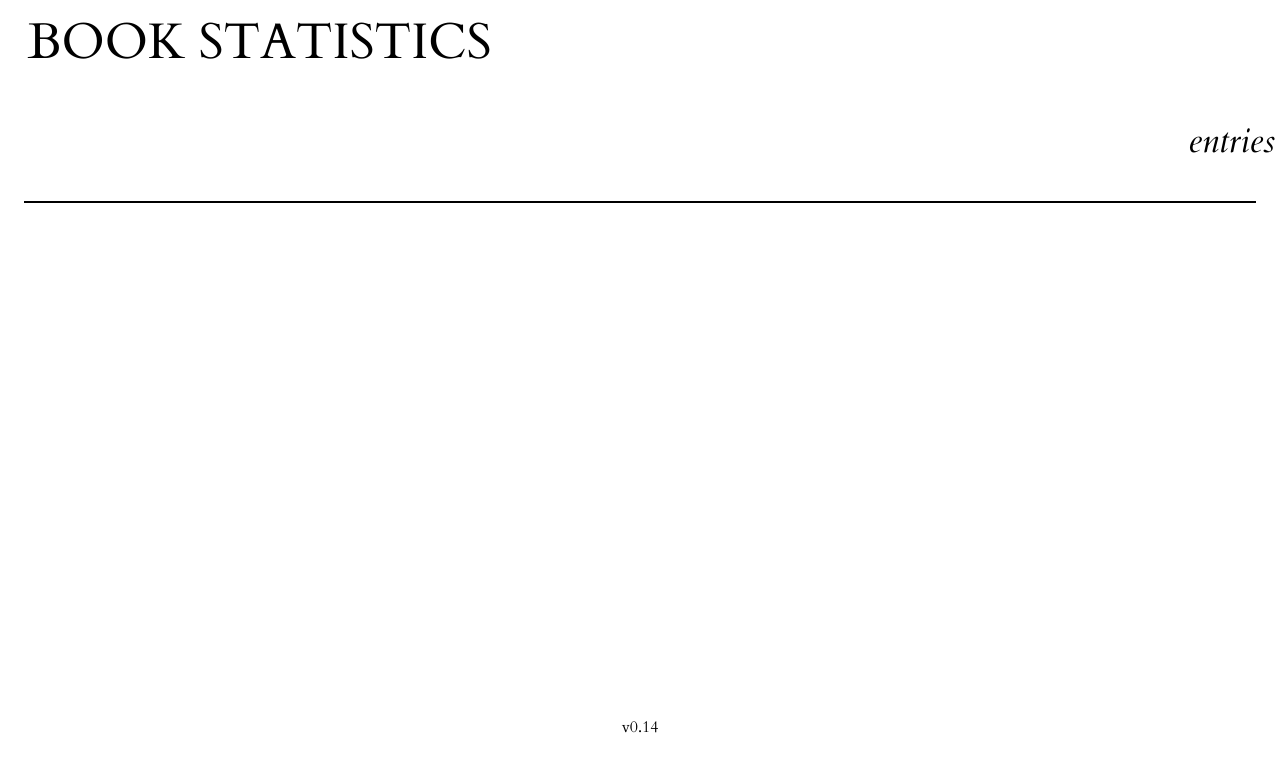
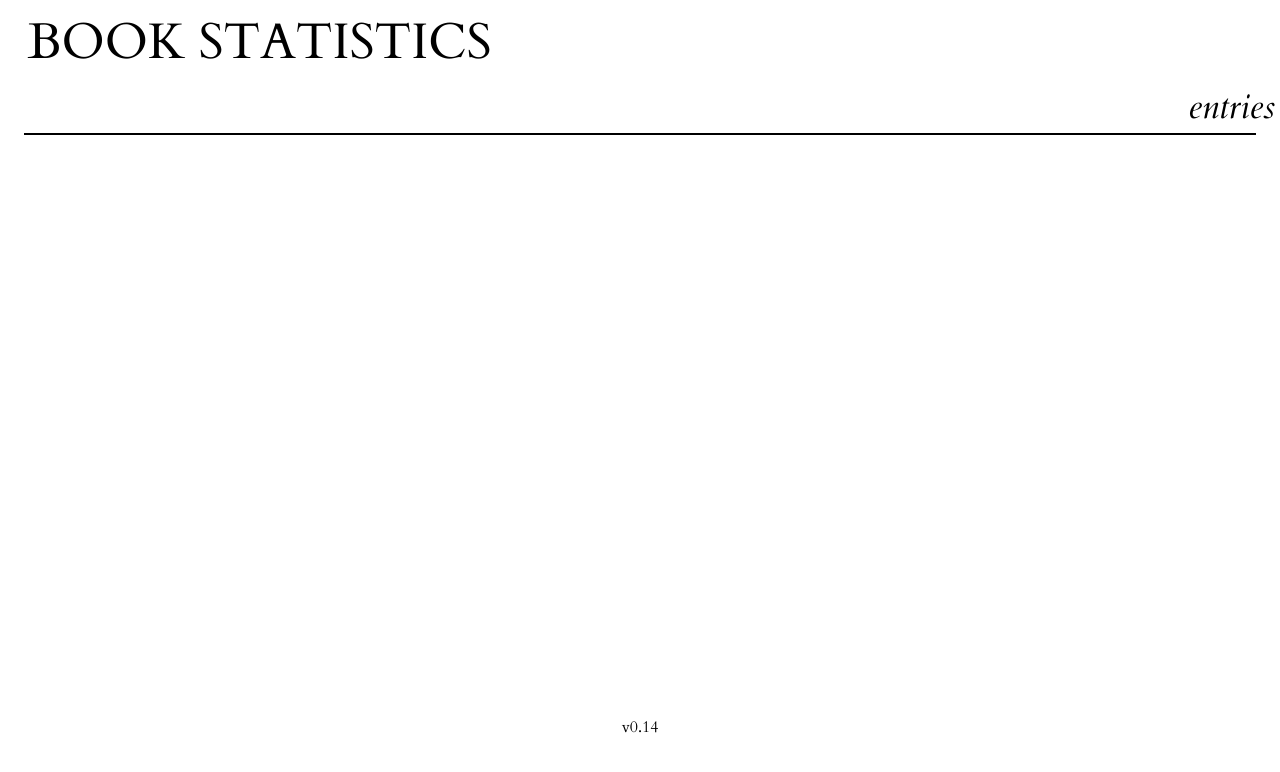
Before and after one commit to Lava-Q/Lava-Q.github.io, a plain HTML site: page entries.html in a window 1280 px wide. Drawn offline with Linux system fonts and the light colour scheme.

Commit message:
Update entries.html

```diff
--- a/entries.html
+++ b/entries.html
@@ -42,7 +42,7 @@
       font-size: 5vw; /* scales with viewport */
       font-style: italic;
       text-align: right;
-      margin: 1em 0; /* spacing between items */
+      margin: 1px 0; /* spacing between items */
     }
 
     /* Links */
```
